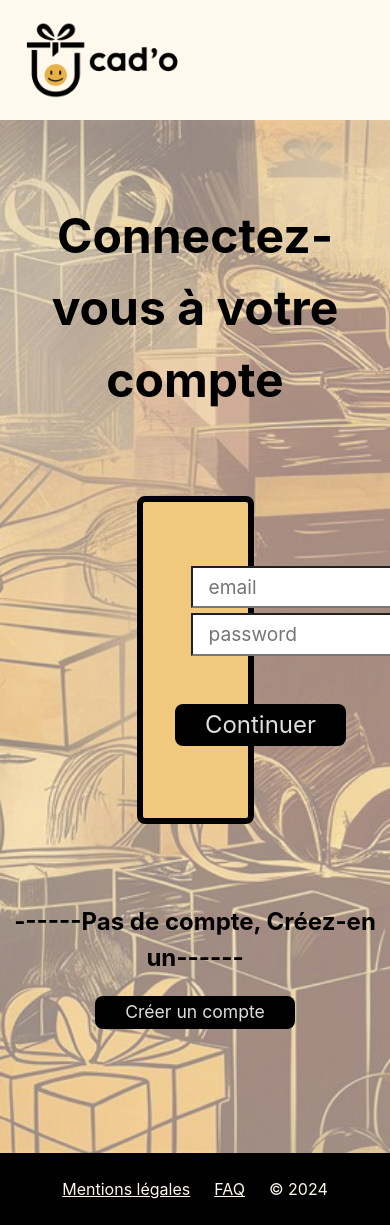
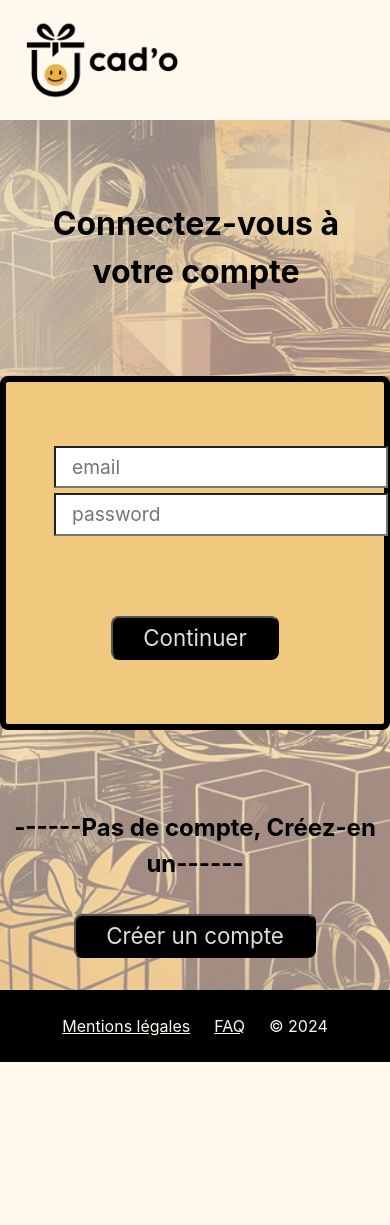
Before and after one commit to yanis-lannabi/cado-front, a React (Vite) app: page /se-connecter in a window 390 px wide. After the commit the page ends 1062 px from the top, so only its background shows below. Built offline with nearby package versions, Linux system fonts and the light colour scheme.

Commit message:
begin to manage the responsive web design

```diff
--- a/src/components/Pages/HomePage/HomePage.scss
+++ b/src/components/Pages/HomePage/HomePage.scss
@@ -41,16 +41,6 @@
   margin: 2rem;
 }
 
-button {
-  display: flex;
-  margin: 2rem auto;
-  padding: 0.2rem 1.9rem;
-  border-radius: 0.5rem;
-  background: #000000;
-  color: #dfdedf;
-  cursor: pointer;
-}
-
 .home {
   background-image: linear-gradient(
       rgba(255, 255, 255, 0.5),
@@ -65,3 +55,15 @@ button {
 .no-underline {
   text-decoration: none;
 }
+
+// Les tailles standards à prendre en compte sont : De 480 à 720 px pour les téléphones mobiles.
+@media (max-width: 720px) {
+  .home__title {
+    font-size: 3rem;
+    width: 80%;
+  }
+  .home__concept-explaination {
+    margin-left: 0;
+    margin-right: 0;
+  }
+}
--- a/src/components/Pages/Login/Login.scss
+++ b/src/components/Pages/Login/Login.scss
@@ -12,7 +12,7 @@
   overflow: hidden;
 }
 
-.Login_h2 {
+.Login__h2 {
   margin-top: 5rem;
   margin-bottom: 5rem;
   font-size: 3rem;
@@ -42,32 +42,6 @@
   font-weight: bold;
 }
 
-.Login__confirmation {
-  display: block;
-  margin: auto;
-  margin-bottom: 2.5rem;
-  border-radius: 0.5rem;
-  border: none;
-  background: #000000;
-  color: #dfdedf;
-}
-
-.Login__createAccount {
-  display: block;
-  margin: auto;
-  margin-bottom: 7.8rem;
-  border-radius: 0.5rem;
-  border: none;
-  background: #000000;
-  color: #dfdedf;
-  font-size: 1.1rem;
-}
-
-.Login__confirmation,
-.Login__createAccount {
-  cursor: pointer;
-}
-
 .Login__Form {
   width: 30%;
   display: flex;
@@ -79,3 +53,15 @@
   font-size: 1.5rem;
   background-color: #f0c87e;
 }
+
+@media (max-width: 720px) {
+  .Login__h2 {
+    font-size: 2rem;
+    width: 80%;
+  }
+  .Login__Form {
+    width: 100%;
+    margin-left: 0;
+    margin-right: 0;
+  }
+}
--- a/src/components/Pages/Login/Login.tsx
+++ b/src/components/Pages/Login/Login.tsx
@@ -54,7 +54,7 @@ function Login() {
   return (
     <div className="WebsiteName">
       <div className="Login">
-        <h2 className="Login_h2">Connectez-vous à votre compte</h2>
+        <h2 className="Login__h2">Connectez-vous à votre compte</h2>
         {errorMessage && (
           <div className="Login__errorMessage">{errorMessage}</div>
         )}
--- a/src/components/Pages/SignUp/SignUp.scss
+++ b/src/components/Pages/SignUp/SignUp.scss
@@ -17,24 +17,16 @@
 
 .Website__h2 {
   margin: 2.5rem;
-}
-
-.Website__h2 {
   font-size: 2rem;
 }
 .SignUp__confirmation {
   display: flex;
-  flex-direction: row;
-  margin: auto;
-  margin-bottom: 2.5rem;
-  margin-top: 2.5rem;
-  width: auto;
-  padding: 0.2rem 2.5rem;
-  border-radius: 0.2rem;
-  border: none;
+  margin: 2rem auto;
+  padding: 0.2rem 1.9rem;
+  border-radius: 0.5rem;
   background: #000000;
   color: #dfdedf;
-  font-size: 1.5rem;
+  cursor: pointer;
 }
 
 .Website__title {
@@ -83,3 +75,15 @@ input {
 .Input {
   font-size: 1.3rem;
 }
+
+@media (max-width: 720px) {
+  .Website__h1 {
+    font-size: 2rem;
+    width: 80%;
+  }
+  .SignUp {
+    width: 100%;
+    margin-left: 0;
+    margin-right: 0;
+  }
+}
--- a/src/styles/index.scss
+++ b/src/styles/index.scss
@@ -24,3 +24,13 @@ button,
 a {
   cursor: pointer;
 }
+
+button {
+  display: flex;
+  margin: 2rem auto;
+  padding: 0.2rem 1.9rem;
+  border-radius: 0.5rem;
+  background: #000000;
+  color: #dfdedf;
+  font-size: 1.4rem;
+}
```
